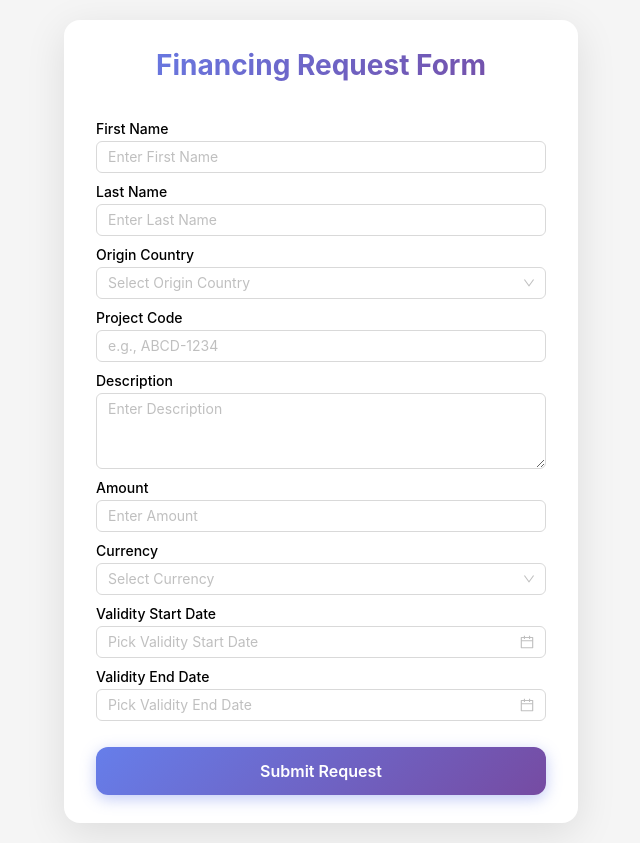
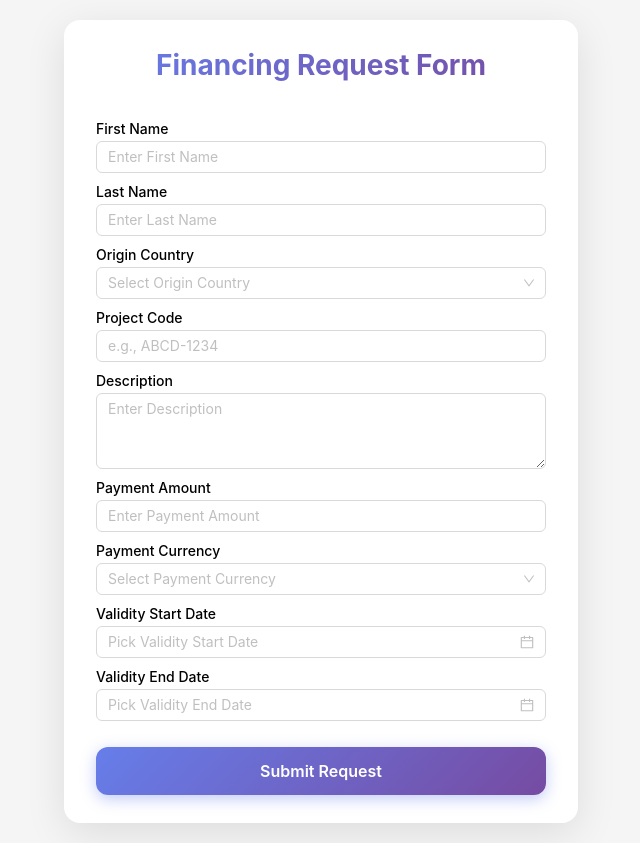
Before and after one commit to ahsanakhtar91/form-validation-react, a React (Create React App) app: page / in a window 1280 px wide. Shown: the whole page, without its empty margins (319-959 px from the left). Built offline with nearby package versions, Linux system fonts and the light colour scheme.

Commit message:
Updated name / label of amount and currency fields

```diff
--- a/src/components/FinancingRequestForm/FinancingRequestForm.tsx
+++ b/src/components/FinancingRequestForm/FinancingRequestForm.tsx
@@ -34,8 +34,8 @@ const FinancingRequestForm: React.FC = () => {
       originCountry: undefined,
       projectCode: undefined,
       description: undefined,
-      amount: undefined,
-      currency: undefined,
+      paymentAmount: undefined,
+      paymentCurrency: undefined,
       validityStartDate: undefined,
       validityEndDate: undefined,
     },
@@ -65,7 +65,7 @@ const FinancingRequestForm: React.FC = () => {
 
   useEffect(() => {
     if (isoriginCountryOpec) {
-      setValue("currency", "USD");
+      setValue("paymentCurrency", "USD");
     }
   }, [isoriginCountryOpec, setValue]);
 
@@ -121,14 +121,14 @@ const FinancingRequestForm: React.FC = () => {
             {...commonProps}
           />
           <FormInput
-            name="amount"
-            label={inputFieldLabels["amount"]}
+            name="paymentAmount"
+            label={inputFieldLabels["paymentAmount"]}
             type="number"
             {...commonProps}
           />
           <FormDropdown
-            name="currency"
-            label={inputFieldLabels["currency"]}
+            name="paymentCurrency"
+            label={inputFieldLabels["paymentCurrency"]}
             options={currencies.map((currency) => ({
               label: `${currency.currencyCode} (${currency.currencyName})`,
               value: currency.currencyCode,
--- a/src/constants/constants.ts
+++ b/src/constants/constants.ts
@@ -7,8 +7,8 @@ export const inputFieldLabels = {
   originCountry: "Origin Country",
   projectCode: "Project Code",
   description: "Description",
-  amount: "Amount",
-  currency: "Currency",
+  paymentAmount: "Payment Amount",
+  paymentCurrency: "Payment Currency",
   validityStartDate: "Validity Start Date",
   validityEndDate: "Validity End Date",
 };
--- a/src/schemas/financingRequestSchema.ts
+++ b/src/schemas/financingRequestSchema.ts
@@ -33,14 +33,14 @@ export const financingRequestSchema = yup.object({
       ({ label }) => `Invalid format of ${label} (should be like ABCD-1234)`
     ),
   description: yup.string().max(150, "Maximum 150 characters allowed"),
-  amount: yup
+  paymentAmount: yup
     .number()
-    .label(inputFieldLabels.amount)
+    .label(inputFieldLabels.paymentAmount)
     .required()
     .positive(({ label }) => `${label} must be positive`),
-  currency: yup
+  paymentCurrency: yup
     .string()
-    .label(inputFieldLabels.currency)
+    .label(inputFieldLabels.paymentCurrency)
     .required()
     .length(3, ({ label }) => `${label} must be a 3-letter code`),
   validityStartDate: yup
```
Also changed, not shown: 1 other file (tests, documents, lock files or other folders).
